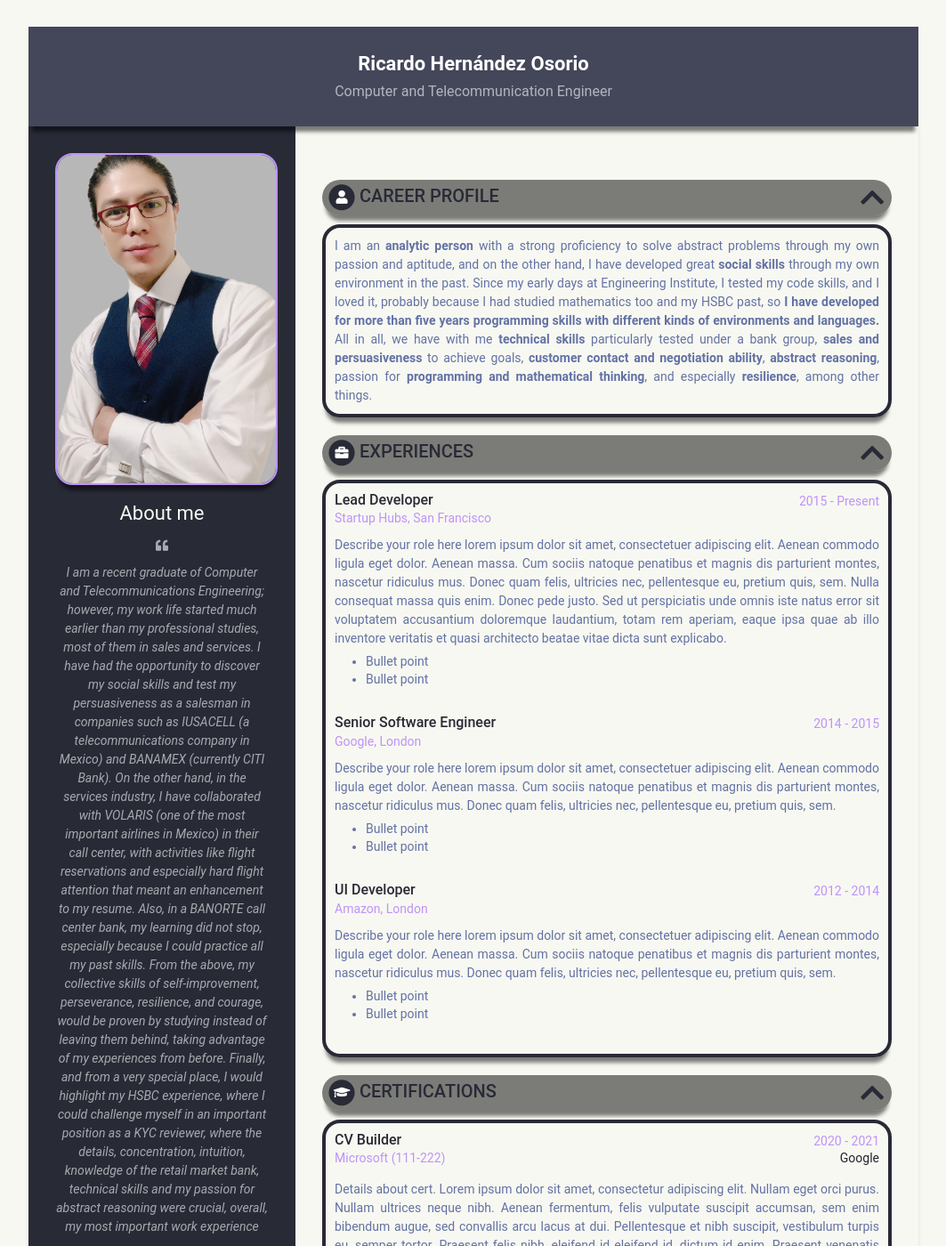
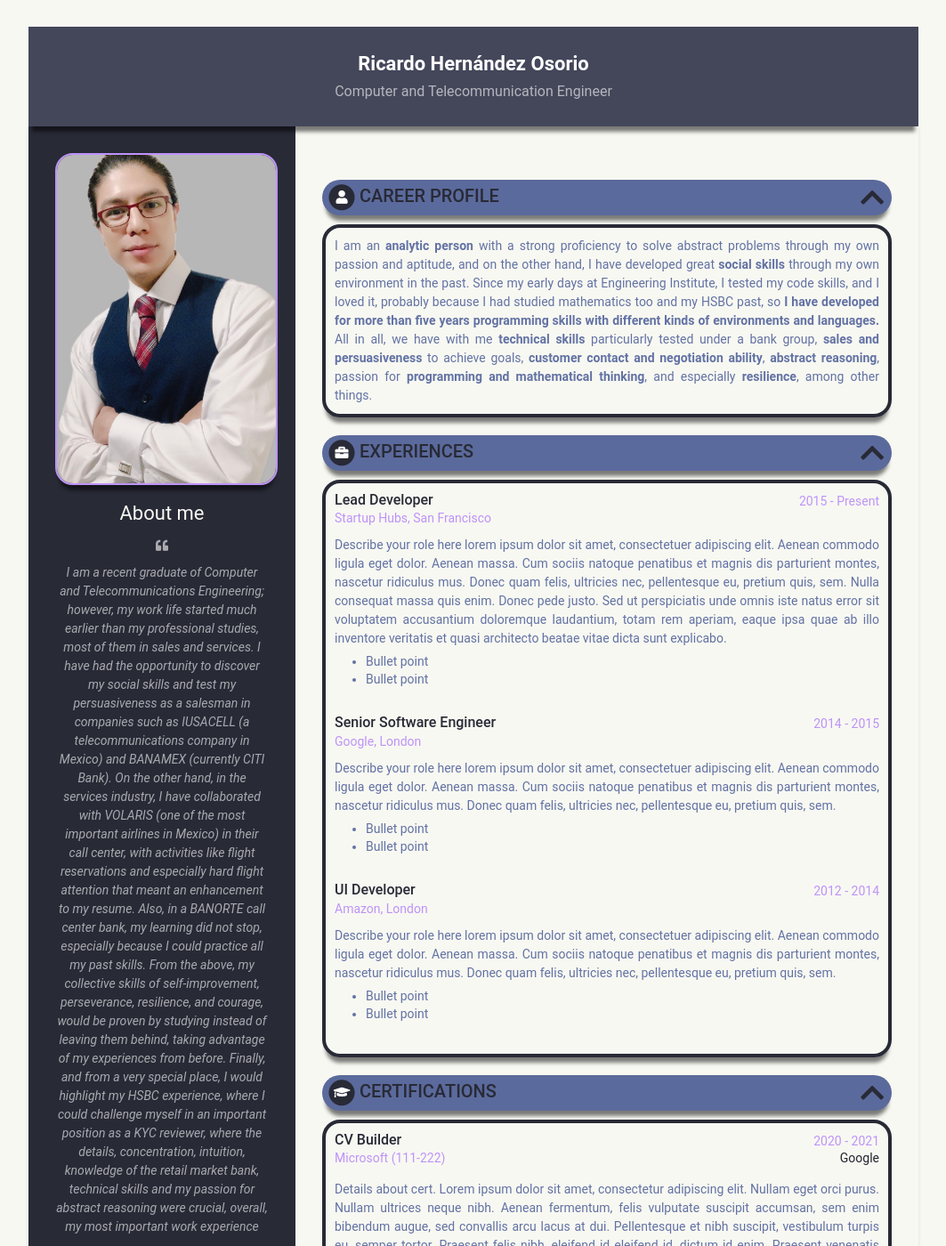
Before and after one commit to RicardoUAMmx/webcode, a Jekyll site: the page built from index.html, in a window 1280 px wide and 1400 px high. Shown: the whole window at 89% size, without its empty margins (108-1171 px from the left). Built offline with Jekyll 4.4.1, drawn with Linux system fonts in a browser that asks for light colours.

Commit message:
experimental cv-theme

```diff
--- a/_sass/_base.scss
+++ b/_sass/_base.scss
@@ -201,8 +201,7 @@ p {
 	padding: 5px 7px 5px 7px;
     border-radius: 20px;
     box-shadow: 0 10px 4px -4px rgba(0, 0, 0, 0.5);
-	background: darken($text-color-secondary, 5%);
-	background: rgba(0, 0, 0, 0.5);
+	background: darken($text-color-secondary, 3%);
 	  .section-box-a {
 		flex: 1 1 auto;
 	  }
```
